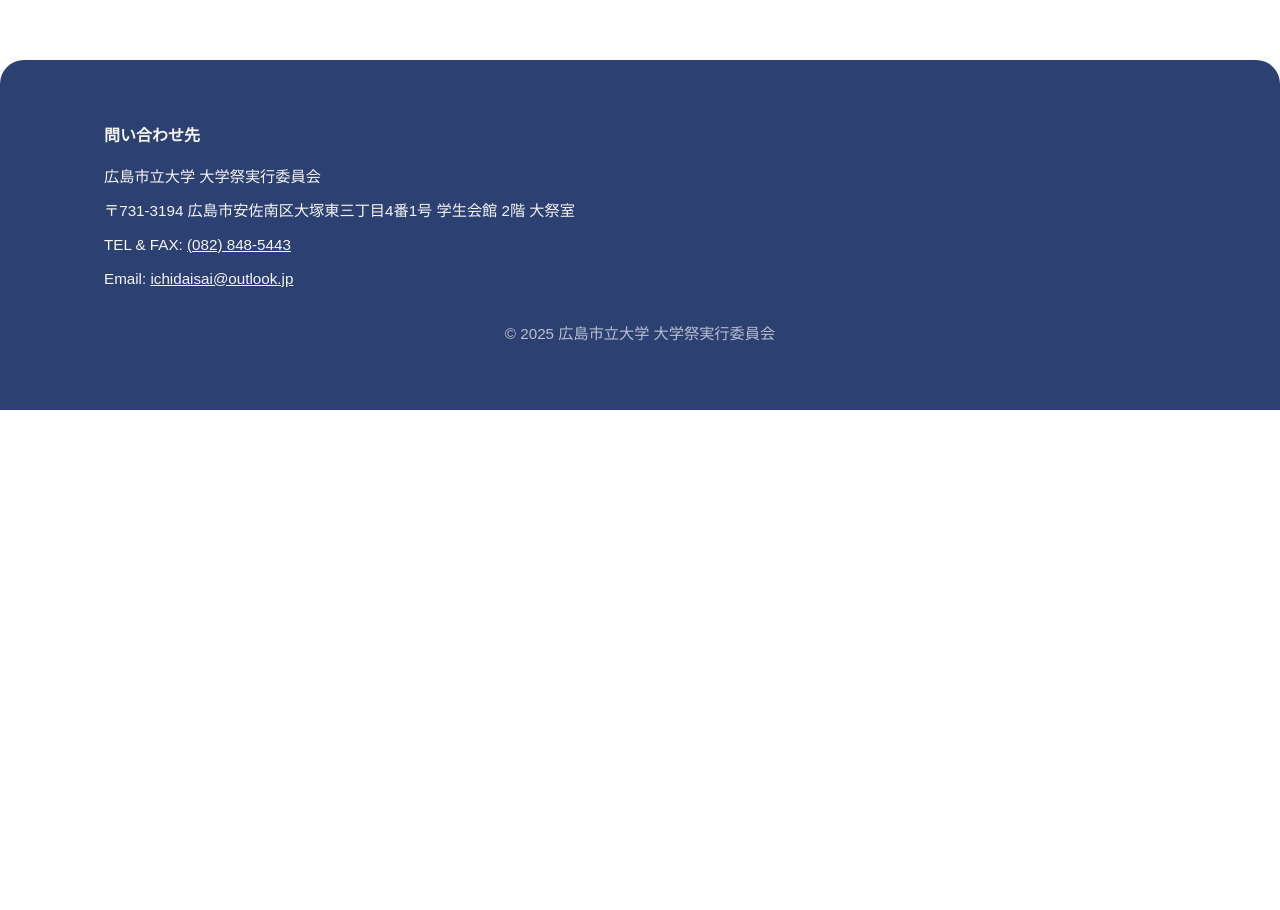
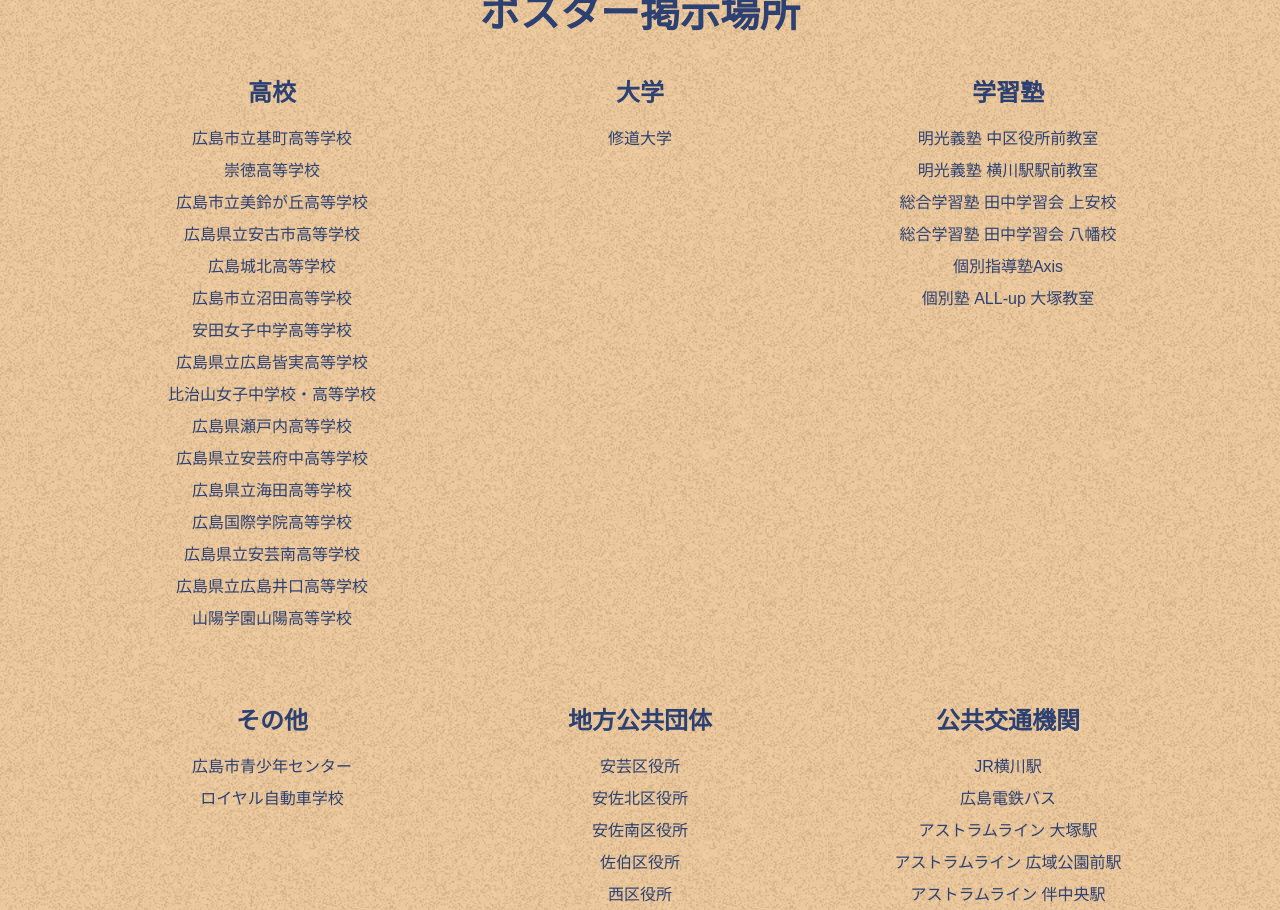
Before and after one commit to ichidaisai/app.ichidaisai.com, a Next.js app: page /poster in a window 1280 px wide. Before the commit this address had no page. Shown: the part 820-1730 px from the top of the page. Before the commit the page ends 1230 px from the top, so only its background shows below. Built offline with nearby package versions, Linux system fonts and the light colour scheme.

Commit message:
page.tsxとstyle.module.cssを追加 (#24)
* page.tsxとstyle.module.cssを追加

* Delete package-lock.json

Removed package-lock.json

---------

Co-authored-by: Takuma Tateishi <39856622+T-taku@users.noreply.github.com>

```diff
--- /dev/null
+++ b/src/app/poster/page.tsx
@@ -0,0 +1,83 @@
+import Image from "next/image";
+import styles from "./style.module.css";
+
+const posterPlaces = {
+  高校: [
+    "広島市立基町高等学校",
+    "崇徳高等学校",
+    "広島市立美鈴が丘高等学校",
+    "広島県立安古市高等学校",
+    "広島城北高等学校",
+    "広島市立沼田高等学校",
+    "安田女子中学高等学校",
+    "広島県立広島皆実高等学校",
+    "比治山女子中学校・高等学校",
+    "広島県瀬戸内高等学校",
+    "広島県立安芸府中高等学校",
+    "広島県立海田高等学校",
+    "広島国際学院高等学校",
+    "広島県立安芸南高等学校",
+    "広島県立広島井口高等学校",
+    "山陽学園山陽高等学校",
+  ],
+  大学: ["修道大学"],
+  学習塾: [
+    "明光義塾 中区役所前教室",
+    "明光義塾 横川駅駅前教室",
+    "総合学習塾 田中学習会 上安校",
+    "総合学習塾 田中学習会 八幡校",
+    "個別指導塾Axis",
+    "個別塾 ALL-up 大塚教室",
+  ],
+  その他: ["広島市青少年センター", "ロイヤル自動車学校"],
+  地方公共団体: [
+    "安芸区役所",
+    "安佐北区役所",
+    "安佐南区役所",
+    "佐伯区役所",
+    "西区役所",
+    "南区役所",
+    "東区役所",
+  ],
+  公共交通機関: [
+    "JR横川駅",
+    "広島電鉄バス",
+    "アストラムライン 大塚駅",
+    "アストラムライン 広域公園前駅",
+    "アストラムライン 伴中央駅",
+  ],
+};
+
+export default function Page() {
+  return (
+    <div className={styles.pageRoot}>
+      <div className={styles.hero}>
+        <Image
+          src="/images/kv.webp"
+          alt="広島修道大学"
+          width={1200}
+          height={675}
+          className={styles.heroImage}
+          priority
+        />
+      </div>
+      <div className={styles.inner}>
+        <h1 className={styles.title}>ポスター掲示場所</h1>
+        <div className={styles.grid}>
+          {Object.entries(posterPlaces).map(([category, places]) => (
+            <div key={category} className={styles.category}>
+              <h2 className={styles.categoryTitle}>{category}</h2>
+              <ul className={styles.list}>
+                {places.map((place) => (
+                  <li key={place} className={styles.listItem}>
+                    {place}
+                  </li>
+                ))}
+              </ul>
+            </div>
+          ))}
+        </div>
+      </div>
+    </div>
+  );
+}
--- /dev/null
+++ b/src/app/poster/style.module.css
@@ -0,0 +1,67 @@
+.pageRoot {
+  padding-bottom: 2rem;
+  color: var(--color-primary);
+}
+
+.inner {
+  max-width: 1120px;
+  margin: 0 auto;
+  padding: 3rem 1.5rem;
+}
+
+.hero {
+  width: 100%;
+}
+
+.heroImage {
+  width: 100%;
+  height: auto;
+  object-fit: cover;
+  border-bottom-left-radius: 1rem;
+  border-bottom-right-radius: 1rem;
+}
+
+.title {
+  font-size: 2.5rem;
+  font-weight: bold;
+  text-align: center;
+  margin: 2rem 0;
+}
+
+.grid {
+  display: grid;
+  gap: 2rem;
+}
+
+@media (min-width: 768px) {
+  .grid {
+    grid-template-columns: repeat(2, 1fr);
+  }
+}
+
+@media (min-width: 1024px) {
+  .grid {
+    grid-template-columns: repeat(3, 1fr);
+  }
+}
+
+.category {
+  margin-bottom: 2rem;
+}
+
+.categoryTitle {
+  font-size: 1.5rem;
+  font-weight: bold;
+  margin-bottom: 1rem;
+  text-align: center;
+}
+
+.list {
+  list-style: none;
+  padding: 0;
+  text-align: center;
+}
+
+.listItem {
+  margin-bottom: 0.5rem;
+}
```
